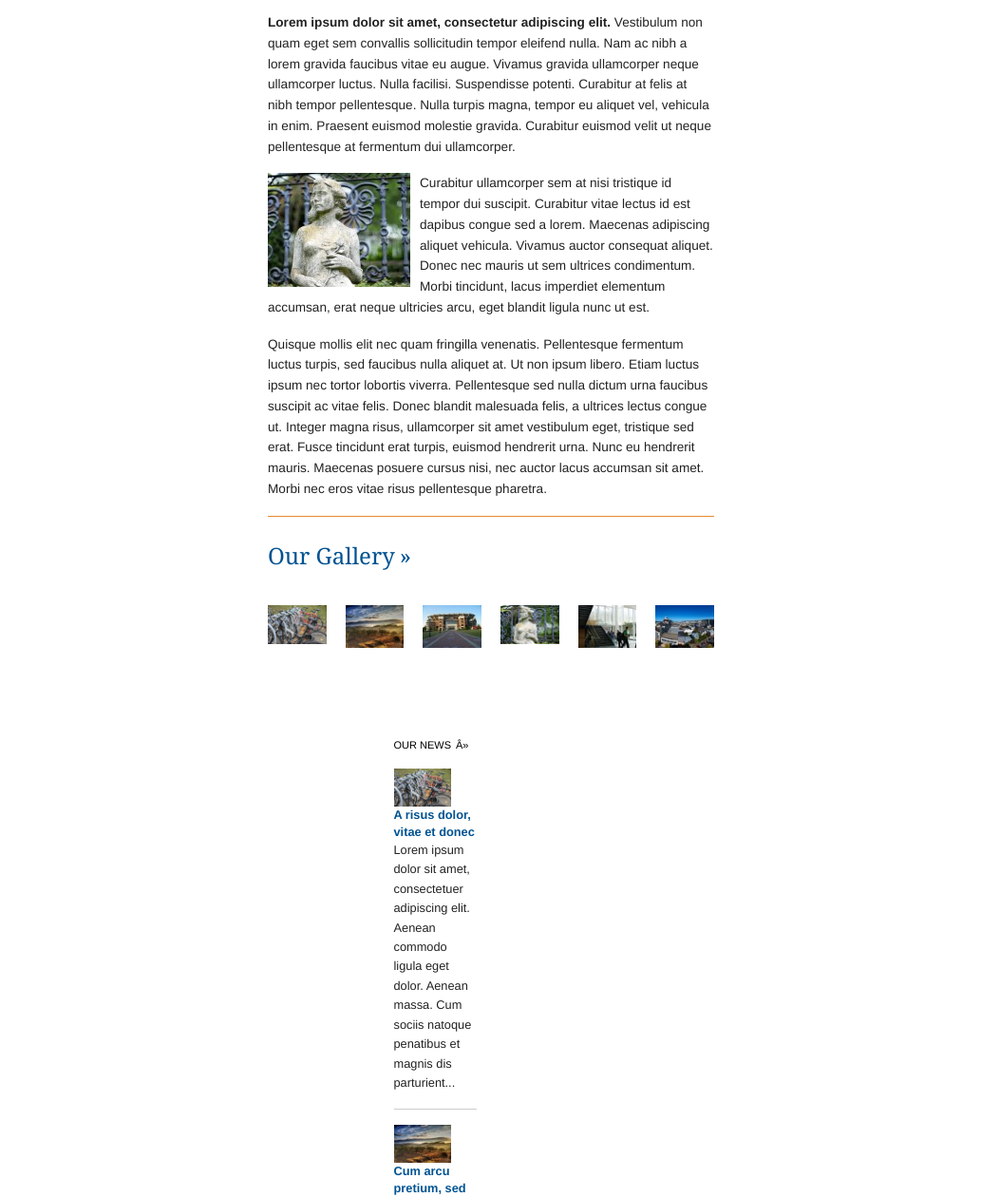
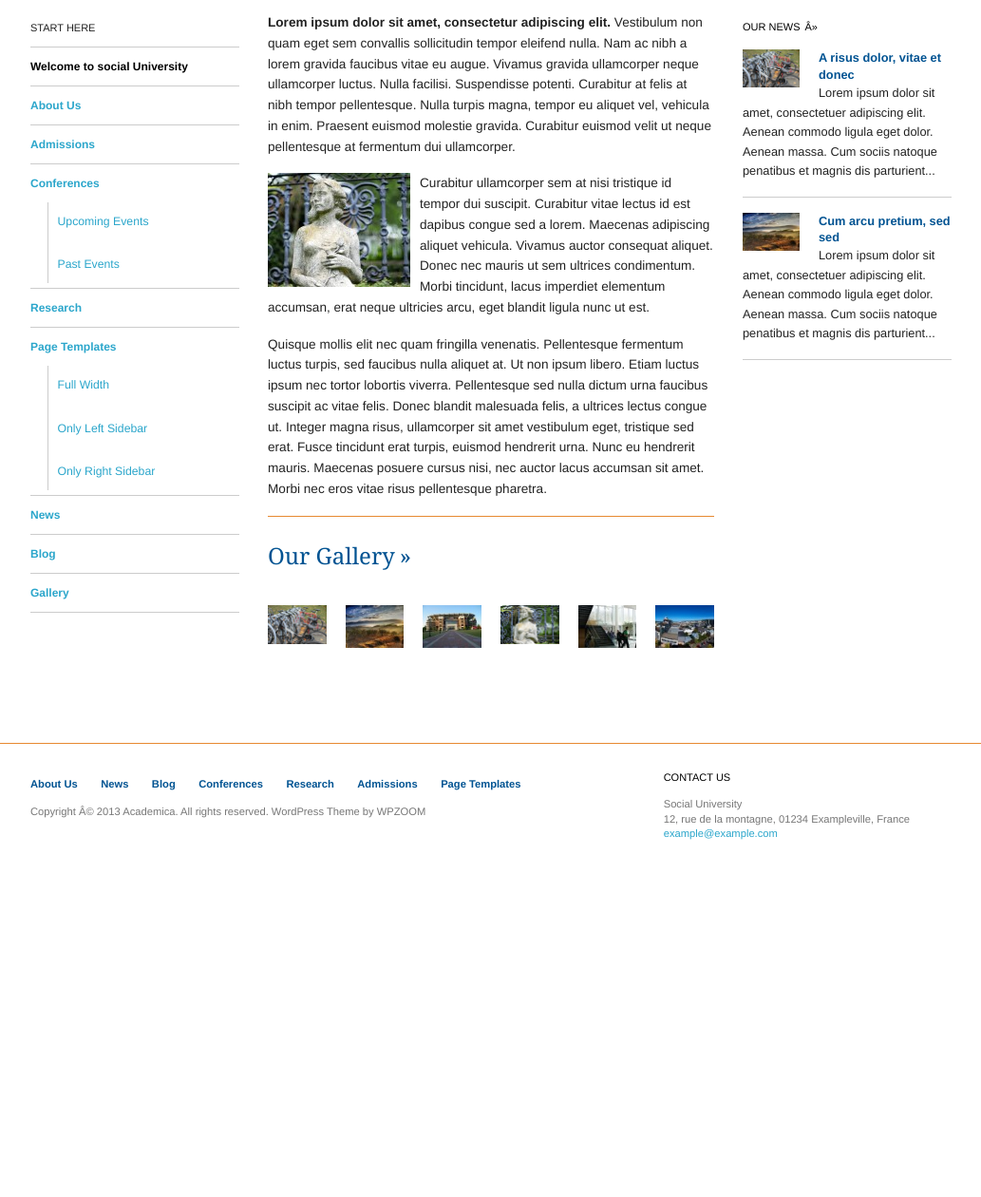
Before and after one commit to luego/academia2, a plain HTML site: page index.html in a window 1280 px wide. Shown: the part 548-1808 px from the top of the page at 95% size, without its empty margins (123-1156 px from the left). After the commit the page ends 1474 px from the top, so only its background shows below. Drawn offline with Linux system fonts and the light colour scheme; files whose address does not match are found by name.

Commit message:
Fix tags sidebar

```diff
--- a/index.html
+++ b/index.html
@@ -116,25 +116,7 @@
         <li><a href="#"><img src="img/4488786377_11ae37021e_b-75x55.jpg" alt=""></a></li>
       </ul>
     </section>
-    <div class="large-3 push-3 small-12 columns">
-    <aside>
-      <h2>Our News</h2>
-      <article>
-        <p><img src="img/4202579949_cdf5cfd481_b-500x333.jpg" alt="" class="left"></p>
-        <h3>A risus dolor, vitae et donec</h3>
-        <p>Lorem ipsum dolor sit amet, consectetuer adipiscing elit. Aenean commodo ligula eget dolor. Aenean massa. Cum sociis natoque penatibus et magnis dis parturient...</p>
-      </article>
-      <article>
-        <p><img src="img/toscana-75x55.jpg" alt="" class="left"></p>
-        <h3>Cum arcu pretium, sed sed</h3>
-        <p>Lorem ipsum dolor sit amet, consectetuer adipiscing elit. Aenean commodo ligula eget dolor. Aenean massa. Cum sociis natoque penatibus et magnis dis parturient...</p>
-      </article>
-    </aside>
   </div>
-  </div>
-</div>
-
-<footer>
   <div class="large-3 push-3 small-12 columns">
     <aside>
       <h2>Our News</h2>
@@ -150,6 +132,37 @@
       </article>
     </aside>
   </div>
+  <div class="large-3 pull-9 small-12 columns">
+  <div id="sections">
+    <h2>Sections</h2>
+    <p>Start Here</p>
+    <ul class="side-nav">
+      <li><a href="#" class="active">Welcome to social University</a></li>
+      <li><a href="#">About Us</a></li>
+      <li><a href="#">Admissions</a></li>
+      <li><a href="#">Conferences</a>
+        <ul>
+          <li><a href="#">Upcoming Events</a></li>
+          <li><a href="#">Past Events</a></li>
+        </ul>
+      </li>
+      <li><a href="#">Research</a></li>
+      <li><a href="#">Page Templates</a>
+        <ul>
+          <li><a href="#">Full Width</a></li>
+          <li><a href="#">Only Left Sidebar</a></li>
+          <li><a href="#">Only Right Sidebar</a></li>
+        </ul>
+      </li>
+      <li><a href="#">News</a></li>
+      <li><a href="#">Blog</a></li>
+      <li><a href="#">Gallery</a></li>
+    </ul>
+  </div>
+</div>
+</div>
+
+<footer>
   <div class="row">
     <div class="large-8 small-12 columns hide-for-small">
       <div class="navigation">
```
